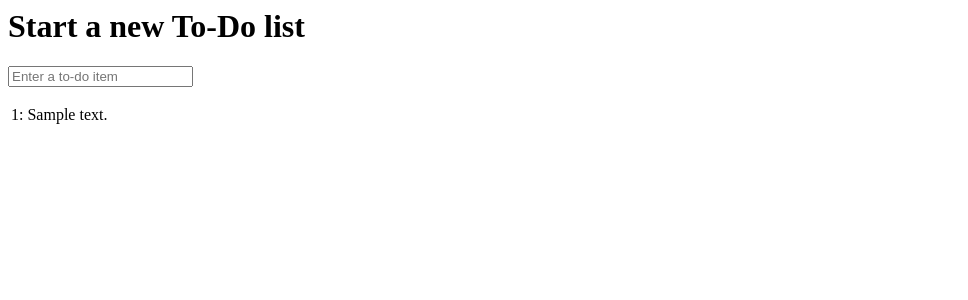
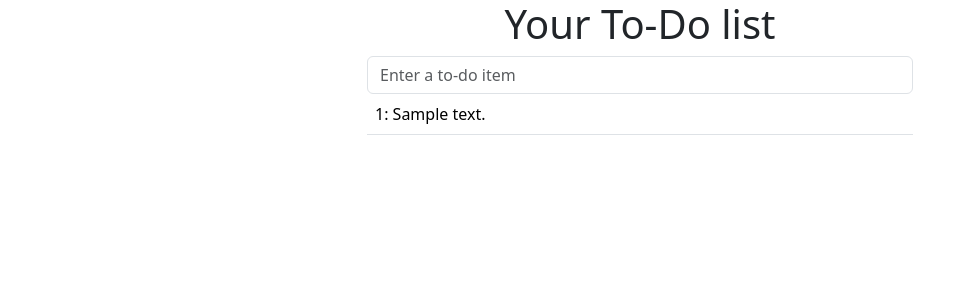
Before and after one commit to Capital-Hu/TSDT, a Django app: template lists/templates/list.html in a window 1280 px wide. Shown: the top 300 px of the page, without its empty margins (0-968 px from the left). Run offline with Django 4.2, Linux system fonts and the light colour scheme; the template is opened without the code that fills it: most values are stand-ins (such as "Sample title", 1, 10 or a date in 2020); some libraries are stand-ins or nearby versions.

Commit message:
message 22: use Bootstrap to improve layout

```diff
--- a/functional_tests/tests.py
+++ b/functional_tests/tests.py
@@ -3,12 +3,12 @@ import time
 import unittest
 from selenium.webdriver.common.keys import Keys
 from selenium.webdriver.common.by import By
-from django.test import LiveServerTestCase
+from django.contrib.staticfiles.testing import StaticLiveServerTestCase
 from selenium.common.exceptions import WebDriverException
 
 MAX_WAIT = 10
 
-class NewVisitorTest(LiveServerTestCase):
+class NewVisitorTest(StaticLiveServerTestCase):
 
     def setUp(self):
         self.browser = webdriver.Chrome()
--- a/lists/templates/base.html
+++ b/lists/templates/base.html
@@ -1,14 +1,33 @@
-<html>
+<!DOCTYPE html>
+<html lang="en">
 <head>
+    <meta charset="utf-8">
+    <meta http-equiv="X-UA-Compatible" content="IE=edge">
+    <meta name="viewport" content="width=device-width, initial-scale=1">
     <title>To-Do lists</title>
+    <link href="/static/bootstrap/css/bootstrap.min.css" rel="stylesheet">
 </head>
+
 <body>
+    <div class="container">
+        <div class="row">
+            <div class="col-md-6 offset-md-3 jumbotron">
+                <div class="text-center">
                     <h1>{% block header_text %}{% endblock %}</h1>
                     <form method="POST" action="{% block form_action %}{% endblock %}">
-            <input name="item_text" id="id_new_item" placeholder="Enter a to-do item"/>
+                        <input name="item_text" id="id_new_item" class="form-control input-lg" placeholder="Enter a to-do item" />
                         {% csrf_token %}
                     </form>
-        {% block table %}
+                </div>
+            </div>
+        </div>
+        <div class="row">
+            <div class="col-md-6 offset-md-3">
+                {% block tables %}
                 {% endblock %}
+            </div>
+        </div>
+    </div>
 </body>
+
 </html>
--- a/lists/templates/list.html
+++ b/lists/templates/list.html
@@ -1,13 +1,17 @@
-{% extends 'base.html' %}
+{% extends "base.html" %}
 
-{% block header_text %}Start a new To-Do list{% endblock %}
+{% block header_text %}
+Your To-Do list
+{% endblock %}
 
-{% block form_action %}/lists/{{ list.id }}/add_item{% endblock %}
+{% block form_action %}
+/lists/{{ list.id }}/add_item
+{% endblock %}
 
-{% block table %}
-    <table id="id_list_table">
-        {% for item in list.item_set.all %}
-            <tr><td>{{ forloop.counter}}: {{ item.text }}</td></tr>
-            {% endfor %}
-    </table>
+{% block tables %}
+<table id="id_list_table" class="table">
+    {% for item in list.item_set.all %}
+        <tr><td>{{ forloop.counter }}: {{ item.text }}</td></tr>
+    {% endfor %}
+</table>
 {% endblock %}
--- a/notes/settings.py
+++ b/notes/settings.py
@@ -116,7 +116,7 @@ USE_TZ = True
 # Static files (CSS, JavaScript, Images)
 # https://docs.djangoproject.com/en/4.2/howto/static-files/
 
-STATIC_URL = "static/"
+STATIC_URL = "/static/"
 
 # Default primary key field type
 # https://docs.djangoproject.com/en/4.2/ref/settings/#default-auto-field
```
Lines whose indentation alone changed are shown as unchanged.
